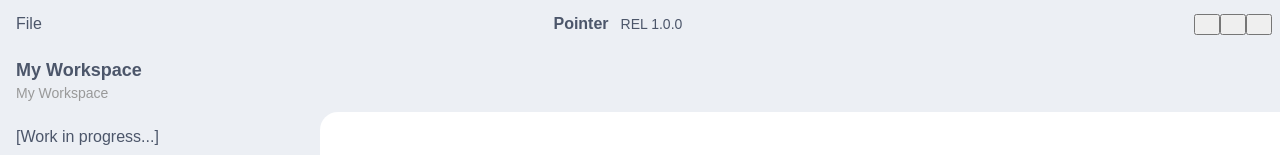
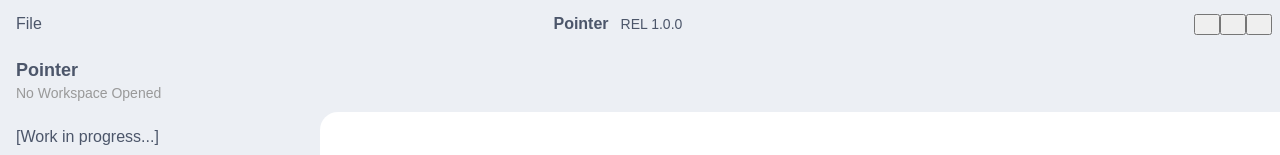
Before and after one commit to MarcusPy827/Pointer, a React (Vite) app in the folder src/renderer/: page / in a window 1280 px wide. Shown: the top 155 px of the page. Built offline with nearby package versions, Linux system fonts and the light colour scheme.

Commit message:
[Frontend] [Toolbar] Added: Workspace name and path display

```diff
--- a/src/renderer/src/App.tsx
+++ b/src/renderer/src/App.tsx
@@ -1,6 +1,7 @@
-import { JSX, useState, useEffect, useCallback, useContext } from 'react'
+import { JSX, useState, useEffect, useCallback } from 'react'
 import { ConfigProvider, theme } from 'antd'
 import { WorkspaceContext } from './context/WorkspaceBridge'
+import type { WorkspaceInfoQueryPayload } from '../../shared/BackendPromise'
 import TitleBar from './components/TitleBar'
 import ToolBar from './components/ToolBar'
 import MyLibrary from './pages/MyLibrary'
@@ -8,9 +9,24 @@
 import './assets/main.css'
 
 export default function App(): JSX.Element {
+  const darkModeQuery = window.matchMedia('(prefers-color-scheme: dark)')
+  const workspaceStatePlaceholder: WorkspaceInfoQueryPayload = {
+    query_state: false,
+    err_msg: '⚙️ This is a placeholder and should be replaced after opening a workspace',
+    err_code: -1,
+    name: 'placeholder',
+    owner_uid: '-1',
+    owner_name: '%FRONTEND%',
+    config_updated: 0,
+    created_at: 0,
+    version: 1,
+    min_compatible_version: 1
+  }
+
   const [darkMode, setDarkMode] = useState(false)
   const [isWorkspaceOpened, setIsWorkspaceOpened] = useState(false)
-  const darkModeQuery = window.matchMedia('(prefers-color-scheme: dark)')
+  const [workspacePath, setWorkspacePath] = useState('')
+  const [workspaceState, setWorkspaceState] = useState(workspaceStatePlaceholder)
 
   const onDarkModeChanged = useCallback((event: MediaQueryListEvent) => {
     setDarkMode(event.matches)
@@ -32,7 +48,16 @@
       <ConfigProvider
         theme={{ algorithm: darkMode ? theme.darkAlgorithm : theme.compactAlgorithm }}
       >
-        <WorkspaceContext.Provider value={{ isWorkspaceOpened, setIsWorkspaceOpened }}>
+        <WorkspaceContext.Provider
+          value={{
+            isWorkspaceOpened,
+            setIsWorkspaceOpened,
+            workspacePath,
+            setWorkspacePath,
+            workspaceState,
+            setWorkspaceState
+          }}
+        >
           <TitleBar />
           <ToolBar />
           <div className="main-panel-container">
--- a/src/renderer/src/components/ToolBar.tsx
+++ b/src/renderer/src/components/ToolBar.tsx
@@ -1,17 +1,33 @@
 import { JSX } from 'react'
 import { useTranslation } from 'react-i18next'
+import { useWorkspaceContext } from '../context/WorkspaceBridge'
+import type { WorkspaceInfoQueryPayload } from '../../../shared/BackendPromise'
 
 export default function ToolBar(): JSX.Element {
   const { t } = useTranslation()
+  const { workspacePath, workspaceState } = useWorkspaceContext()
+
+  const getWorkspaceName = (query: WorkspaceInfoQueryPayload): string => {
+    if (!query.query_state) {
+      return 'Pointer'
+    }
+
+    if (query.name === '') {
+      return t('unnamed_workspace')
+    }
+
+    return query.name
+  }
+
   return (
     <>
       <div className="tool-bar">
         <span className="tool-bar-title no-select" draggable={false}>
-          {t('my_workspace_title')}
+          {getWorkspaceName(workspaceState)}
         </span>
 
         <span className="tool-bar-subtitle no-select" draggable={false}>
-          {t('my_workspace_title')}
+          {workspacePath || t('no_workspace_opened_title')}
         </span>
       </div>
     </>
--- a/src/renderer/src/context/WorkspaceBridge.tsx
+++ b/src/renderer/src/context/WorkspaceBridge.tsx
@@ -1,13 +1,18 @@
 import { createContext, useContext } from 'react'
+import { WorkspaceInfoQueryPayload } from '../../../shared/BackendPromise'
 
 export interface WorkspaceContextBridge {
   isWorkspaceOpened: boolean
   setIsWorkspaceOpened: (val: boolean) => void
+  workspacePath: string
+  setWorkspacePath: (val: string) => void
+  workspaceState: WorkspaceInfoQueryPayload
+  setWorkspaceState: (val: WorkspaceInfoQueryPayload) => void
 }
 
 export const WorkspaceContext = createContext<WorkspaceContextBridge | null>(null)
 
-export function useWorkspaceContext() {
+export function useWorkspaceContext(): WorkspaceContextBridge {
   const cur_context = useContext(WorkspaceContext)
   if (!cur_context) {
     throw new Error('🔑 Workspace status is visited outside the context, please fix this error...')
--- a/src/renderer/src/locales/en.json
+++ b/src/renderer/src/locales/en.json
@@ -3,6 +3,7 @@
   "cancel_text": "Cancel",
   "my_workspace_title": "My Workspace",
   "no_workspace_opened_title": "No Workspace Opened",
+  "unnamed_workspace": "Untitled Workspace",
   "open_workspace_desc": "To open a workspace, you may visit the menu bar's \"File\" section or simply select one option from below: ",
   "open_workspace_action": "Open workspace",
   "create_workspace_action": "Create workspace",
--- a/src/renderer/src/locales/zh.json
+++ b/src/renderer/src/locales/zh.json
@@ -3,6 +3,7 @@
   "cancel_text": "取消",
   "my_workspace_title": "我的工作区",
   "no_workspace_opened_title": "没有打开的工作区",
+  "unnamed_workspace": "未命名的工作区",
   "open_workspace_desc": "要打开工作区，您可以使用菜单栏上的“文件”菜单或者在以下选项中选择一项：",
   "open_workspace_action": "打开工作区",
   "create_workspace_action": "创建工作区",
--- a/src/renderer/src/pages/ErrNoWorkspaceOpened.tsx
+++ b/src/renderer/src/pages/ErrNoWorkspaceOpened.tsx
@@ -14,15 +14,16 @@
 export default function ErrNoWorkspaceOpened(): JSX.Element {
   const { t } = useTranslation()
   const { setIsWorkspaceOpened } = useWorkspaceContext()
+  const { setWorkspacePath, setWorkspaceState } = useWorkspaceContext()
 
   const [messageApi, contextHolder] = message.useMessage()
   const [isWorkspaceCreationDialogOpened, setIsWorkspaceCreationDialogOpened] = useState(false)
   const [workspaceCreationDialogLoading, setWorkspaceCreationDialogLoading] = useState(false)
   const [workspaceName, setWorkspaceName] = useState<string>('')
-  const [workspacePath, setWorkspacePath] = useState<string>('')
+  const [workspacePathInternal, setWorkspacePathInternal] = useState<string>('')
 
   const handleOpenWorkspace = async (path?: string): Promise<void> => {
-    let folderPath = path
+    let folderPath: string = path ?? ''
     if (!path) {
       const result: FolderPath = await window.api.openFolderFunc()
       if (result.cancelled) {
@@ -49,7 +50,10 @@
         type: 'success',
         content: t('ok_workspace_opened')
       })
+
       setIsWorkspaceOpened(true)
+      setWorkspacePath(folderPath)
+      setWorkspaceState(queryResult)
 
       let workspaceInfoLog: string = 'Workspace opened.\n'
       workspaceInfoLog += `${JSON.stringify(queryResult)}`
@@ -73,7 +77,7 @@
         content: t('err_empty_workspace_name')
       })
       return
-    } else if (workspacePath === '') {
+    } else if (workspacePathInternal === '') {
       setWorkspaceCreationDialogLoading(false)
       messageApi.open({
         type: 'error',
@@ -82,7 +86,7 @@
       return
     }
 
-    const isFolderExist = await window.api.createWorkspaceFunc(workspacePath, workspaceName)
+    const isFolderExist = await window.api.createWorkspaceFunc(workspacePathInternal, workspaceName)
     if (!isFolderExist.result) {
       setWorkspaceCreationDialogLoading(false)
       messageApi.open({
@@ -100,7 +104,7 @@
         content: t('ok_workspace_created')
       })
 
-      handleOpenWorkspace(workspacePath)
+      handleOpenWorkspace(workspacePathInternal)
     }
   }
 
@@ -122,7 +126,7 @@
       })
     } else {
       if (result.path != undefined) {
-        setWorkspacePath(result.path)
+        setWorkspacePathInternal(result.path)
       }
     }
   }
@@ -161,9 +165,9 @@
             className="no-select"
             prefix={<FolderOutlined />}
             draggable={false}
-            value={workspacePath}
+            value={workspacePathInternal}
             onChange={(event: ChangeEvent<HTMLInputElement>) =>
-              setWorkspacePath(event.target.value)
+              setWorkspacePathInternal(event.target.value)
             }
           />
           <Button type="primary" onClick={() => handleWorkspaceBrowse()}>
```
